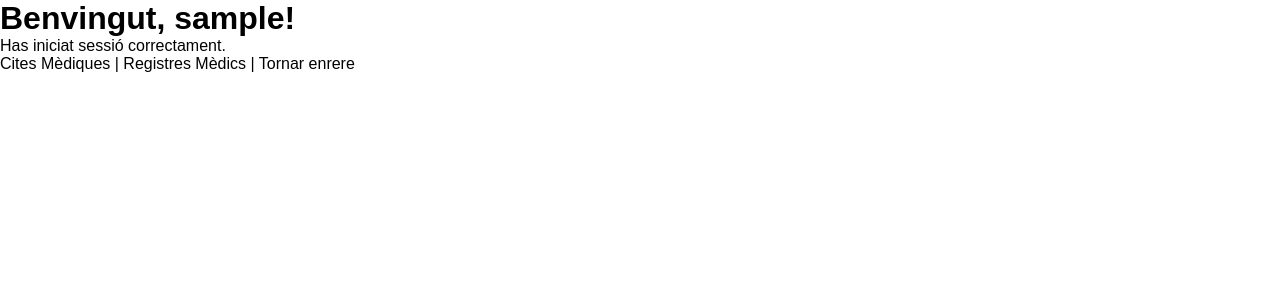
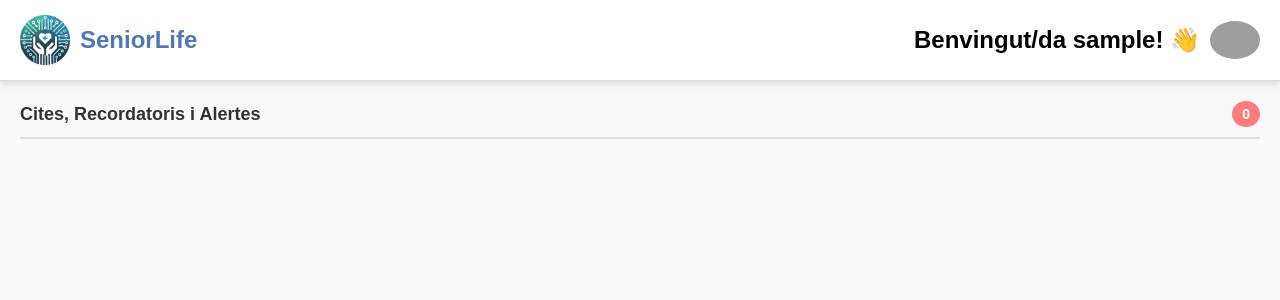
Before and after one commit to luciarevaliente/Projecte_EProgramari, a Flask app: a page that uses sprint2/app/templates/welcome.html in a window 1280 px wide. Shown: the top 300 px of the page. Run offline with Flask 3, Linux system fonts and the light colour scheme; tables that the repository leaves empty hold one stand-in row (values such as "Sample post"); grey boxes are pictures that could not be loaded.

Commit message:
Addició d'un nou paràmetre 'username' i html+css de welcome

```diff
--- a/sprint2/app/app.py
+++ b/sprint2/app/app.py
@@ -16,7 +16,8 @@
 
 class User(db.Model):
     id = db.Column(db.Integer, primary_key=True)
-    username = db.Column(db.String(150), nullable=False)
+    username=db.Column(db.String(150), nullable=False)
+    name = db.Column(db.String(150), nullable=False)
     surname = db.Column(db.String(150), nullable=False)
     email = db.Column(db.String(150), nullable=False, unique=True)
     password = db.Column(db.String(150), nullable=False)
@@ -76,8 +77,8 @@
             flash('Usuari o contrasenya incorrectes!', 'error')
     return render_template('login.html')
 
-@app.route('/upload', methods=['GET','POST'])
-def upload():
+@app.route('/upload/<username>', methods=['GET','POST'])
+def upload(username):
     if request.method == 'POST':
         if 'file' not in request.files:
             flash('Cap fitxer seleccionat')
@@ -89,26 +90,43 @@
             return redirect(request.url)
 
         if file:
+            print(file.filename)
             file_path = os.path.join(app.config['UPLOAD_FOLDER'], file.filename)
             file.save(file_path)
             flash(f"Fitxer {file.filename} pujat correctament!")
-            return redirect(url_for('appointments'))
+            return redirect(url_for('appointments',username=username))
 
-    return render_template('upload.html')
+    return render_template('upload.html',username=username)
 
 @app.route('/welcome/<username>')
 def welcome(username):
-    return render_template('welcome.html', username=username)
+    # Busca l'usuari a la base de dades
+    user = User.query.filter_by(username=username).first()
+    if not user:
+        print("Usuari no trobat!", "error")
+        return redirect(url_for('login'))
+
+    # Obté les cites associades a l'usuari
+    appointments = Appointment.query.filter_by(user_id=user.username).all()
+    print(user.username,appointments)
+    # Passa les cites al template
+    return render_template('welcome.html', username=username, appointments=appointments)
 
 @app.route('/register', methods=['GET', 'POST'])
 def register():
     if request.method == 'POST':
+        name=request.form['name']
         username = request.form['username']
         surname = request.form['surname']
         password = request.form['password']
         email = request.form['email']
         email2 = request.form['email2']
         age = request.form['age']
+
+        existing_user = User.query.filter_by(username=username).first()
+        if existing_user:
+            flash('Aquest user-name ja està registrat.', 'error')
+            return redirect(url_for('register'))
 
         # Comprova correu duplicat
         existing_email = User.query.filter_by(email=email).first()
@@ -128,7 +146,7 @@
             flash("Rang d'edat permès 18-120.", 'error')
             return redirect(url_for('register'))
 
-        new_user = User(username=username, surname=surname, password=password, email=email, age=age)
+        new_user = User(name=name, surname=surname, username=username,password=password, email=email, age=age)
         db.session.add(new_user)
         db.session.commit()
 
@@ -143,16 +161,16 @@
 
         accio = request.form['action']
         if accio == 'primer':
-            return redirect(url_for('medical_records'))
+            return redirect(url_for('medical_records',username=username))
         if accio == 'segon':
             return redirect(url_for('welcome', username=username))
 
     return render_template('choose.html', username=username)
 
-@app.route('/appointments', methods=['GET', 'POST'])
-def appointments():
+@app.route('/appointments/<username>', methods=['GET', 'POST'])
+def appointments(username):
     if request.method == 'POST':
-        user_id = request.form['user_id']
+        user_id = username
         date = request.form['date']
         time = request.form['time']
         description = request.form['description']
@@ -175,10 +193,10 @@
     return render_template('appointments.html', appointments=all_appointments)
 
 
-@app.route('/medical_records', methods=['GET', 'POST'])
-def medical_records():
+@app.route('/medical_records/<username>', methods=['GET', 'POST'])
+def medical_records(username):
     if request.method == 'POST':
-        user_id = request.form['user_id']
+        username = username
         alergies = request.form['llista_alergies']
         grup_sanguini = request.form['grup_sanguini']
         medicacio_actual = request.form['medicacio_actual']
@@ -187,17 +205,17 @@
 
         # Validació de 'medical_record' únic.
         try:
-            MedicalRecord.validate_unique_record(user_id, grup_sanguini, medicacio_actual, condicions_especials, llista_alergies)
+            MedicalRecord.validate_unique_record(username, grup_sanguini, medicacio_actual, condicions_especials, llista_alergies)
         except ValueError as e:
             flash(str(e), 'error')
-            return redirect(url_for('medical_records'))
+            return redirect(url_for('medical_records',username=username))
 
-        new_record = MedicalRecord(user_id=user_id, grup_sanguini=grup_sanguini, medicacio_actual=medicacio_actual, condicions_especials=condicions_especials, llista_alergies=llista_alergies)
+        new_record = MedicalRecord(user_id=username, grup_sanguini=grup_sanguini, medicacio_actual=medicacio_actual, condicions_especials=condicions_especials, llista_alergies=llista_alergies)
         db.session.add(new_record)
         db.session.commit()
 
         flash('Registre mèdic creat correctament!', 'success')
-        return redirect(url_for('upload'))
+        return redirect(url_for('upload',username=username))
 
     all_records = MedicalRecord.query.all()
     return render_template('medical_records.html', records=all_records)
--- /dev/null
+++ b/sprint2/app/static/welcome.css
@@ -0,0 +1,164 @@
+/* General styles */
+body {
+    font-family: 'Arial', sans-serif;
+    margin: 0;
+    padding: 0;
+    background-color: #f9f9f9;
+    box-sizing: border-box;
+}
+
+/* Header */
+.header {
+    display: flex;
+    justify-content: space-between;
+    align-items: center;
+    background-color: #ffffff;
+    padding: 15px 20px;
+    border-bottom: 1px solid #ddd;
+    box-shadow: 0 4px 6px rgba(0, 0, 0, 0.1);
+}
+
+.logo-container {
+    display: flex;
+    align-items: center;
+}
+
+.logo {
+    width: 50px;
+    height: auto;
+    margin-right: 10px;
+}
+
+.title {
+    font-size: 24px;
+    color: #4f76b6;
+    margin: 0;
+}
+
+.user-info {
+    display: flex;
+    align-items: center;
+    gap: 10px;
+}
+
+.welcome-message {
+    font-size: 24px;
+    font-weight: bold;
+    margin: 0;
+}
+
+.user-icon {
+    width: 50px;
+    height: auto;
+    border-radius: 50%;
+}
+
+/* Main content */
+.main-content {
+    padding: 20px;
+}
+
+.alerts h2 {
+    font-size: 18px;
+    color: #333;
+    margin-bottom: 10px;
+    display: flex;
+    justify-content: space-between;
+    align-items: center;
+}
+
+.alert-count {
+    background-color: #ff7d7d;
+    color: white;
+    font-size: 14px;
+    padding: 5px 10px;
+    border-radius: 50%;
+}
+
+/* Alert list */
+.alert-list {
+    list-style: none;
+    padding: 0;
+    margin: 0;
+    border: 1px solid #ddd;
+    border-radius: 10px;
+    overflow: hidden;
+}
+
+.alert-item {
+    display: flex;
+    align-items: center;
+    padding: 10px;
+    border-bottom: 1px solid #ddd;
+    background-color: #f5f5f5;
+}
+
+.alert-item:last-child {
+    border-bottom: none;
+}
+
+.alert-icon {
+    font-size: 35px;
+    margin-right: 10px;
+}
+
+.alert-icon.red {
+    color: #e74c3c;
+}
+
+.alert-icon.yellow {
+    color: #f39c12;
+}
+
+.alert-item p {
+    margin: 0;
+    font-size: 14px;
+    color: #333;
+}
+
+.alert-item small {
+    font-size: 12px;
+    color: #777;
+}
+
+/* Alert actions */
+.alert-actions {
+    display: flex;
+    justify-content: space-between;
+    margin-top: 15px;
+}
+
+.btn {
+    padding: 10px 15px;
+    font-size: 14px;
+    font-weight: bold;
+    border: none;
+    border-radius: 5px;
+    cursor: pointer;
+}
+
+.btn.delete {
+    background-color: #e74c3c;
+    color: white;
+}
+
+.btn.add {
+    background-color: #4f76b6;
+    color: white;
+}
+
+.btn:hover {
+    opacity: 0.9;
+}
+
+.alert-item p {
+    font-size: 18px; /* Augmenta el tamany del text */
+    font-weight: bold; /* Opcional, per destacar més */
+    color: #333; /* Color del text */
+}
+
+.alert-item small {
+    font-size: 16px; /* Augmenta el tamany del text */
+    color: #555; /* Ajusta el color si vols més contrast */
+    font-style: italic; /* Opcional, per donar un estil diferent */
+}
--- a/sprint2/app/templates/appointments.html
+++ b/sprint2/app/templates/appointments.html
@@ -8,8 +8,6 @@
 <body>
     <h2>Registra una cita mèdica</h2>
     <form method="POST">
-        <label for="user_id">ID Usuari:</label>
-        <input type="text" id="user_id" name="user_id" required>
 
         <label for="date">Data:</label>
         <input type="date" id="date" name="date" required>
--- a/sprint2/app/templates/medical_records.html
+++ b/sprint2/app/templates/medical_records.html
@@ -8,8 +8,6 @@
 <body>
     <h2>Crea un registre mèdic</h2>
     <form method="POST">
-        <label for="user_id">Username:</label>
-        <input type="text" id="user_id" name="user_id" required>
 
         <label for="llista_alergies">Alèrgies:</label>
         <textarea id="llista_alergies" name="llista_alergies" required></textarea>
--- a/sprint2/app/templates/register.html
+++ b/sprint2/app/templates/register.html
@@ -24,8 +24,9 @@
             </ul>
             {% endif %}
             {% endwith %}
-            <input type="text" id="username" name="username" placeholder="Nom" required>
+            <input type="text" id="name" name="name" placeholder="Nom" required>
             <input type="text" id="surname" name="surname" placeholder="Cognoms" required>
+            <input type="text" id="username" name="username" placeholder="User-name (únic oper cada usuari)" required>
             <input type="email" id="email" name="email" placeholder="Correu Electrònic" required>
             <input type="email" id="email2" name="email2" placeholder="Repeteix el Correu" required>
             <input type="password" id="password" name="password" placeholder="Contrasenya (8 dígits)" required>
--- a/sprint2/app/templates/upload.html
+++ b/sprint2/app/templates/upload.html
@@ -9,7 +9,7 @@
     <div class="container">
         <h1>SeniorLife</h1>
         <p>Importa el fitxer del teu historial mèdic:</p>
-        <form action="/upload" method="POST" enctype="multipart/form-data">
+        <form action="{{ url_for('upload', username=username) }}" method="POST" enctype="multipart/form-data">
             <div class="upload-box">
                 <img src="{{ url_for('static', filename='resources/logo.png') }}">
                 <p>Escull un fitxer per pujar</p>
--- a/sprint2/app/templates/welcome.html
+++ b/sprint2/app/templates/welcome.html
@@ -3,19 +3,35 @@
 <head>
     <meta charset="UTF-8">
     <meta name="viewport" content="width=device-width, initial-scale=1.0">
-    <title>Benvingut</title>
+    <title>Benvinguda</title>
     <link rel="stylesheet" href="{{ url_for('static', filename='style.css') }}">
+    <link rel="stylesheet" href="{{ url_for('static', filename='welcome.css') }}">
 </head>
 <body>
-    <h1>Benvingut, {{ username }}!</h1>
-    <p>Has iniciat sessió correctament.</p>
+    <header class="header">
+        <div class="logo-container">
+            <img src="{{ url_for('static', filename='resources/logo-modified.png') }}" alt="SeniorLife Logo" class="logo">
+            <h1 class="title">SeniorLife</h1>
+        </div>
+        <div class="user-info">
+            <p class="welcome-message">Benvingut/da {{ username }}! 👋</p>
+            <img src="{{ url_for('static', filename='resources/perfil.webp') }}" alt="Usuari" class="user-icon">
+        </div>
+    </header>
+
+    <main class="main-content">
+        <section class="alerts">
+            <h2>Cites, Recordatoris i Alertes <span class="alert-count">{{ appointments|length }}</span></h2>
+            <ul class="alert-list">
+                {% for appointment in appointments %}
+                <li class="alert-item">
+                    <span class="alert-icon red">❗</span>
+                    <p>{{ appointment['description'] }}<br>
+                    <small>{{ appointment['date'] }} - {{ appointment['time'] }}</small></p>
+                </li>
+                {% endfor %}
+            </ul>
+        </section>
+    </main>
 </body>
-
-<nav>
-    <a href="{{ url_for('appointments') }}">Cites Mèdiques</a> |
-    <a href="{{ url_for('medical_records') }}">Registres Mèdics</a> |
-    <a href="{{ url_for('login') }}">Tornar enrere</a>
-
-</nav>
-
 </html>
```
